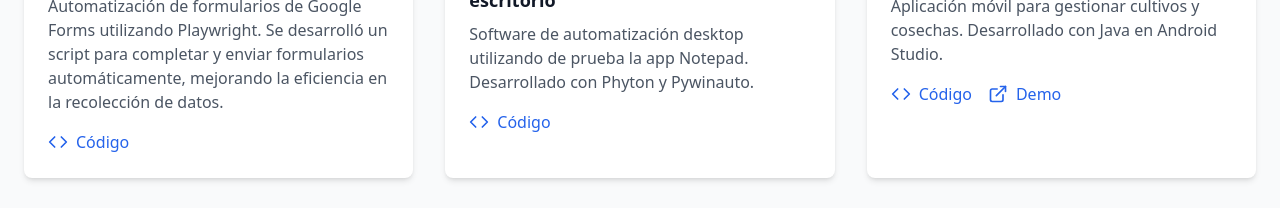
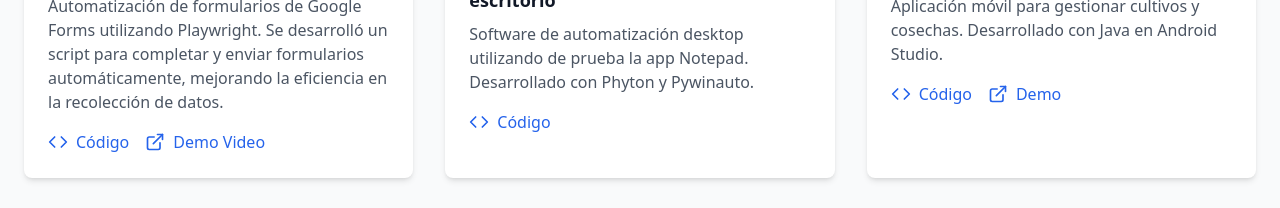
Before and after one commit to catalinasanjuan/proyecto_portafolio, a React (Vite) app: page / in a window 1280 px wide. Shown: the part 1740-1948 px from the top of the page. Built offline with nearby package versions, Linux system fonts and the light colour scheme; grey boxes are pictures that could not be loaded.

Commit message:
demo automation

```diff
--- a/src/components/Projects.tsx
+++ b/src/components/Projects.tsx
@@ -52,6 +52,7 @@ export default function Projects() {
       description: "Automatización de formularios de Google Forms utilizando Playwright. Se desarrolló un script para completar y enviar formularios automáticamente, mejorando la eficiencia en la recolección de datos.",
       image: "https://i.pinimg.com/736x/ed/55/51/ed5551e2633e9b56e22bad6c947e43ac.jpg",
       github: "https://github.com/catalinasanjuan/Automatizaci-n-google-forms.git",
+      demoVideo: "/videos/demo-playwright-flujo.mp4",
     },
     {
       title: "Automatización de aplicaciones de escritorio",
```
Also changed, not shown: 1 other file (tests, documents, lock files or other folders).
